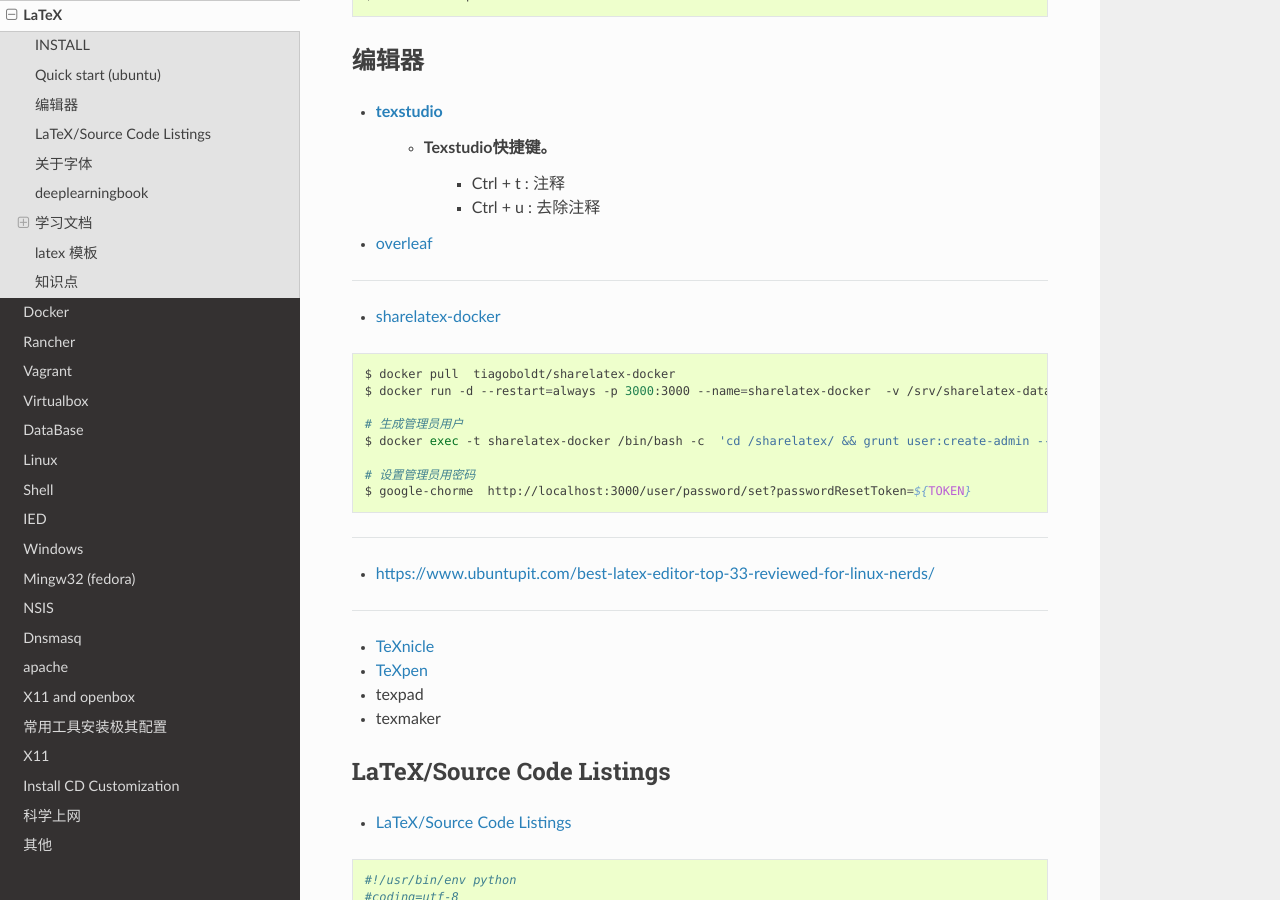
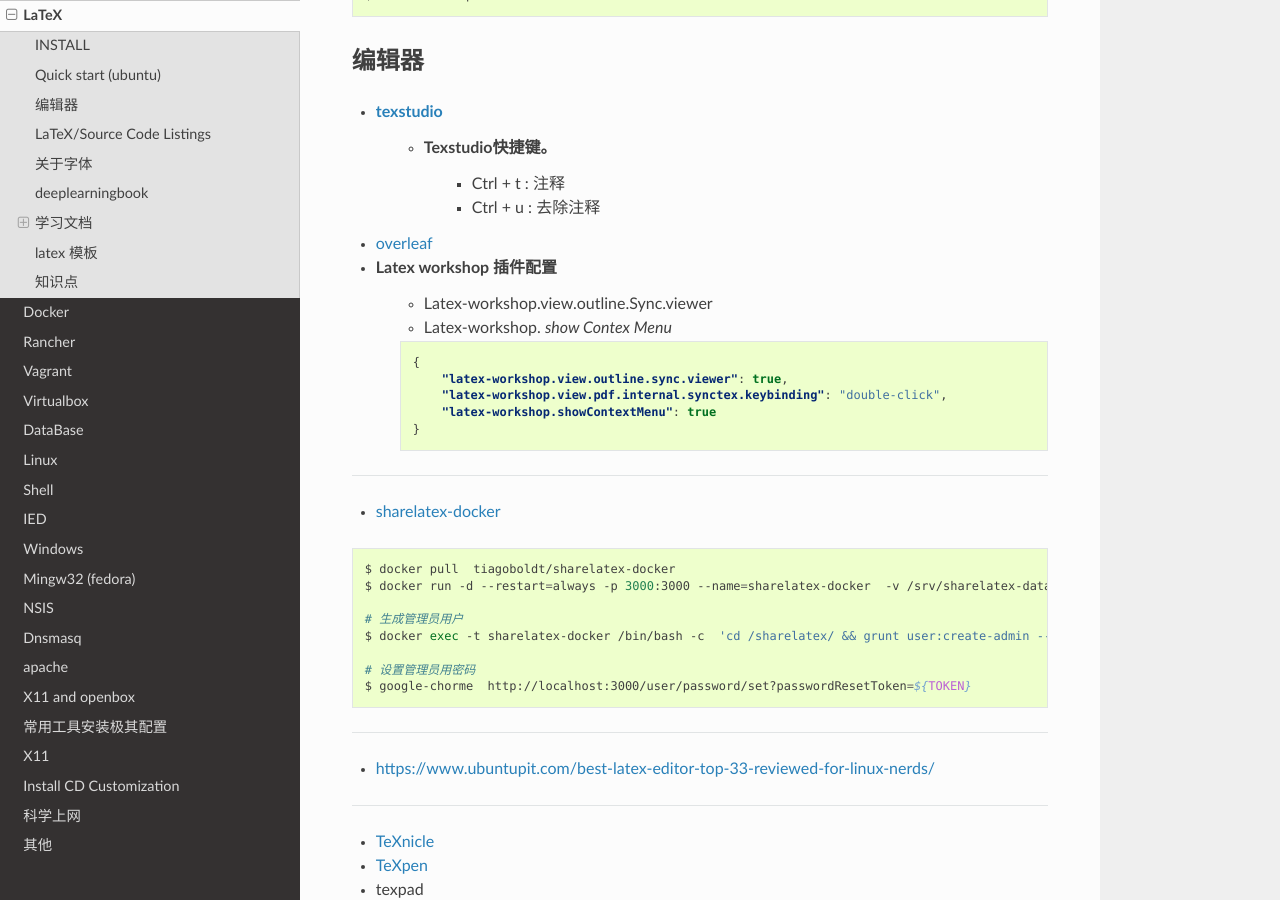
Before and after one commit to my-rds-store/my_space, a Sphinx documentation site: the page built from source/latex/index.rst, in a window 1280 px wide and 900 px high, scrolled down 1106 px. Built offline with Sphinx 7.4.7 and the Read the Docs theme 3.1.0, drawn with Linux system fonts in a browser that asks for light colours.

Commit message:
update ...

```diff
--- a/source/latex/index.rst
+++ b/source/latex/index.rst
@@ -73,6 +73,18 @@
         * Ctrl + u : 去除注释
 
 * `overleaf <https://www.overleaf.com/project>`_
+
+* Latex workshop 插件配置
+    *  Latex-workshop.view.outline.Sync.viewer
+    *  Latex-workshop. `show Contex Menu`
+
+    .. code-block:: json
+
+        {
+            "latex-workshop.view.outline.sync.viewer": true,
+            "latex-workshop.view.pdf.internal.synctex.keybinding": "double-click",
+            "latex-workshop.showContextMenu": true
+        }
 
 
 ------------------------
```
